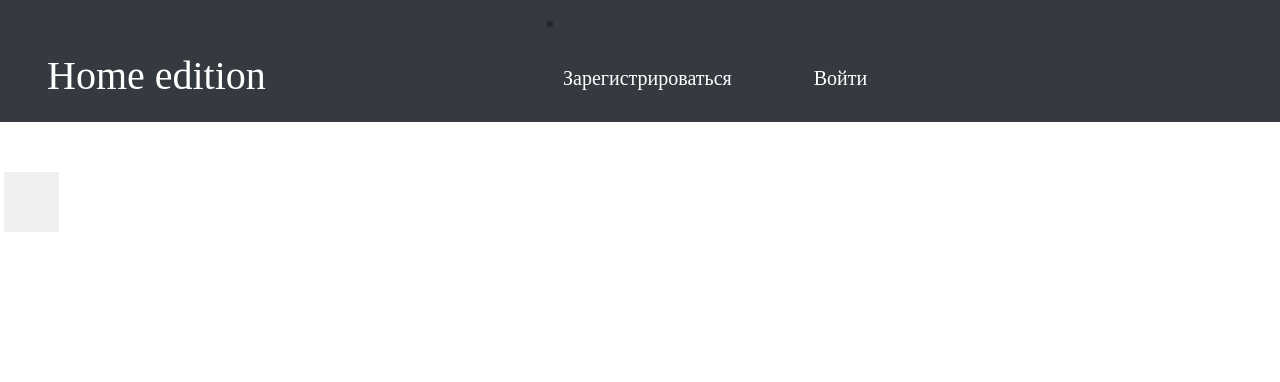
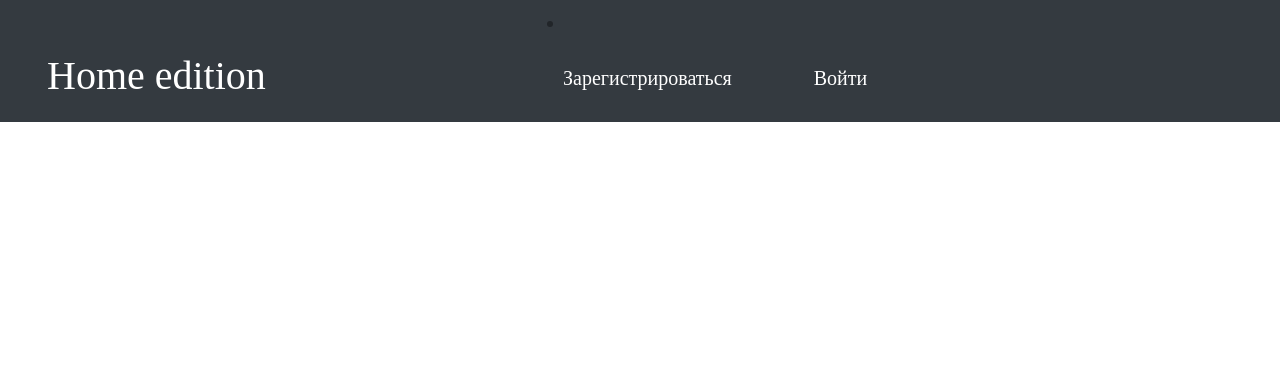
Before and after one commit to Vovadoes/Web-Project-Yandex-Lyceum, a Flask app: page /test/ in a window 1280 px wide. Shown: the top 382 px of the page. Run offline with Flask 2, Linux system fonts and the light colour scheme; parts of the project's set-up code (start-up, migrations or seed data) failed here and were passed over; some libraries are stand-ins or nearby versions.

Commit message:
Что-то на татарском

```diff
--- a/Project/templates/base.html
+++ b/Project/templates/base.html
@@ -50,16 +50,6 @@
             </nav>
         </header>
         <!-- Begin page content -->
-        <div class="search">
-          <form>
-            <input type="text" name="search" placeholder="Search something...">
-            <button type="submit">
-              <i></i>
-            </button>
-          </form>
-
-          <div class="open-button"></div>
-        </div>
 
         <div class="overlay hidden"></div>
         <main role="main" class="container">
```
